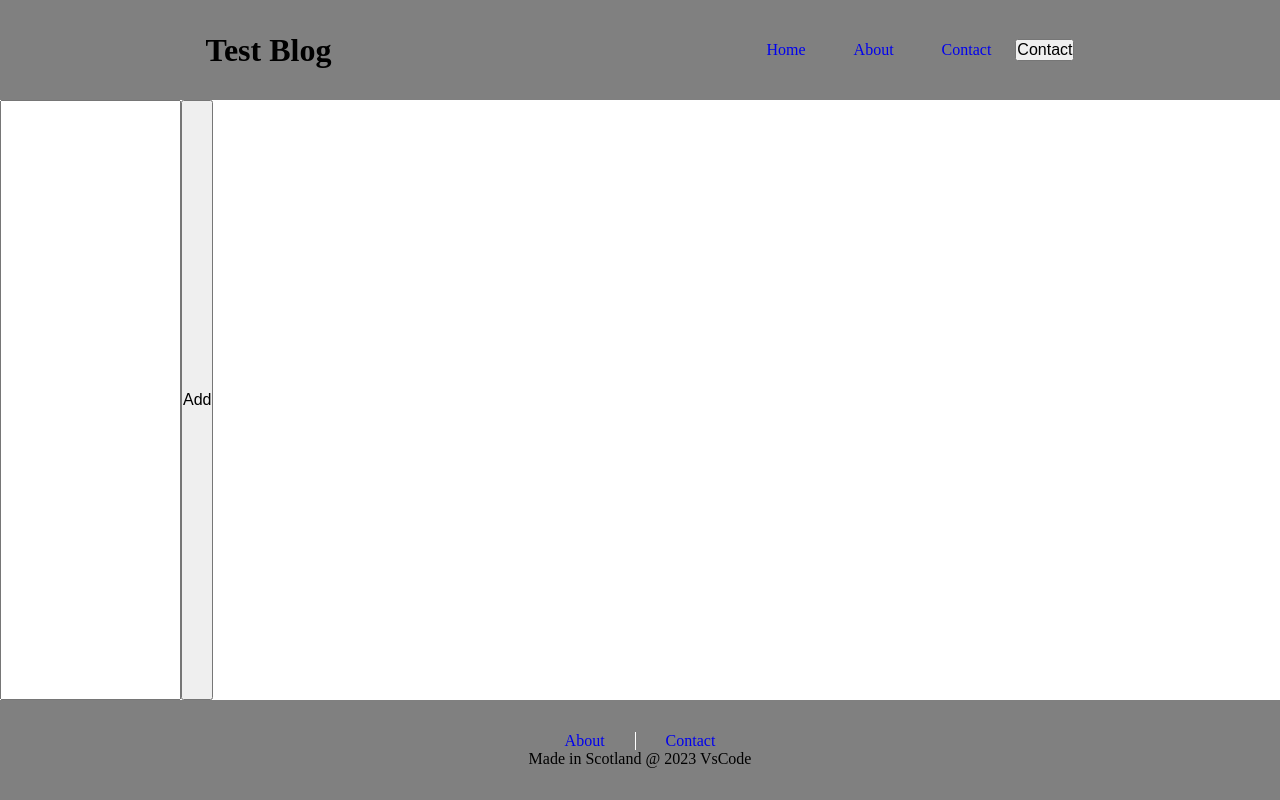
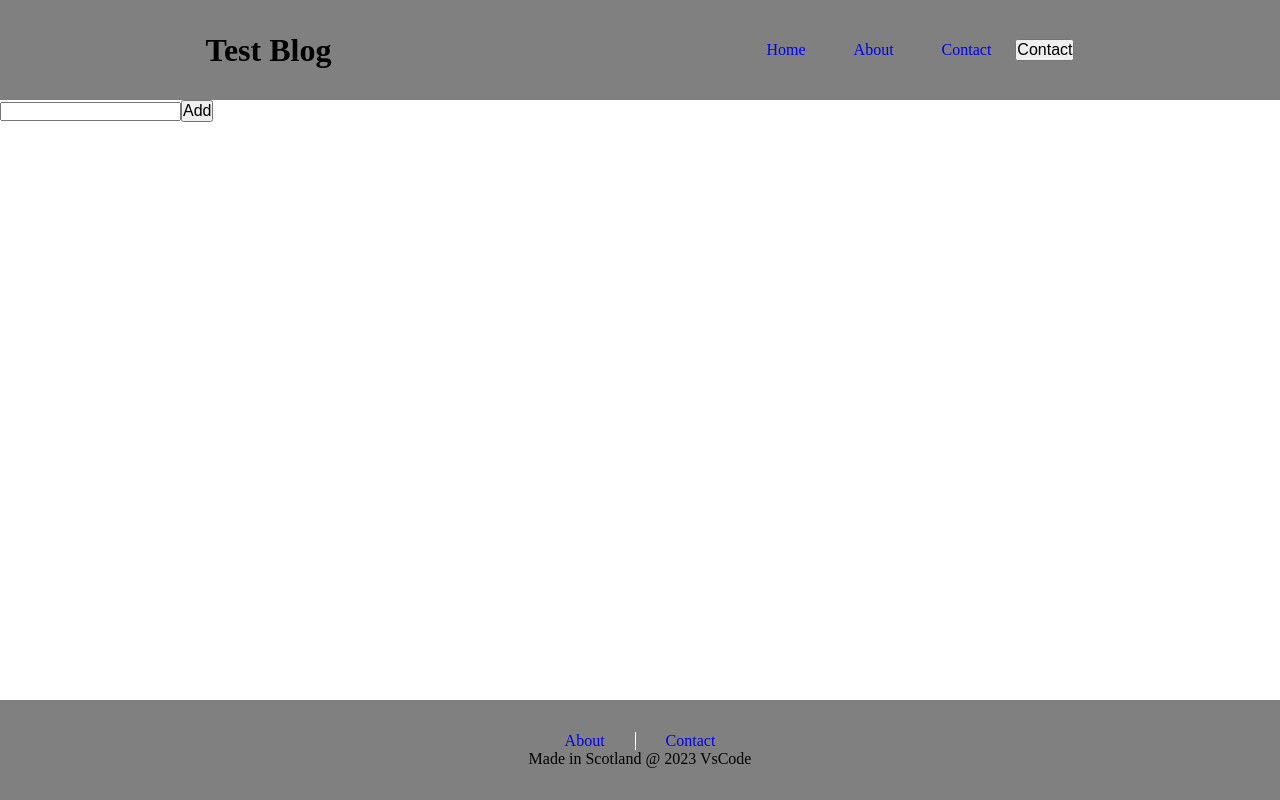
Before and after one commit to 1912Alan-Turing1954/Project-React, a React (Vite) app in the folder Project/: page / in a window 1280 px wide. Built offline with nearby package versions, Linux system fonts and the light colour scheme.

Commit message:
todo input and dev fixes

```diff
--- a/Project/package.json
+++ b/Project/package.json
@@ -17,6 +17,6 @@
     "@types/react": "^18.0.26",
     "@types/react-dom": "^18.0.9",
     "@vitejs/plugin-react": "^3.0.0",
-    "vite": "^4.0.0"
+    "vite": "^4.0.4"
   }
 }
--- a/Project/src/App.css
+++ b/Project/src/App.css
@@ -43,6 +43,12 @@ section.main {
   flex-grow: 1;
 }
 
+section.main div {
+  flex-direction: column;
+  justify-content: center;
+  align-items: center;
+}
+
 footer {
   display: flex;
   height: 100px;
--- a/Project/src/App.jsx
+++ b/Project/src/App.jsx
@@ -40,12 +40,14 @@ function App() {
       </header>
 
       <section class="main">
+        <div>
           <input
             type="text"
             value={input}
             onChange={(e) => setInput(e.target.value)}
           />
           <button onClick={() => addTodo(input)}>Add</button>
+        </div>
       </section>
 
       <footer>
```
Also changed, not shown: 1 other file (tests, documents, lock files or other folders). Lines whose indentation alone changed are shown as unchanged.
